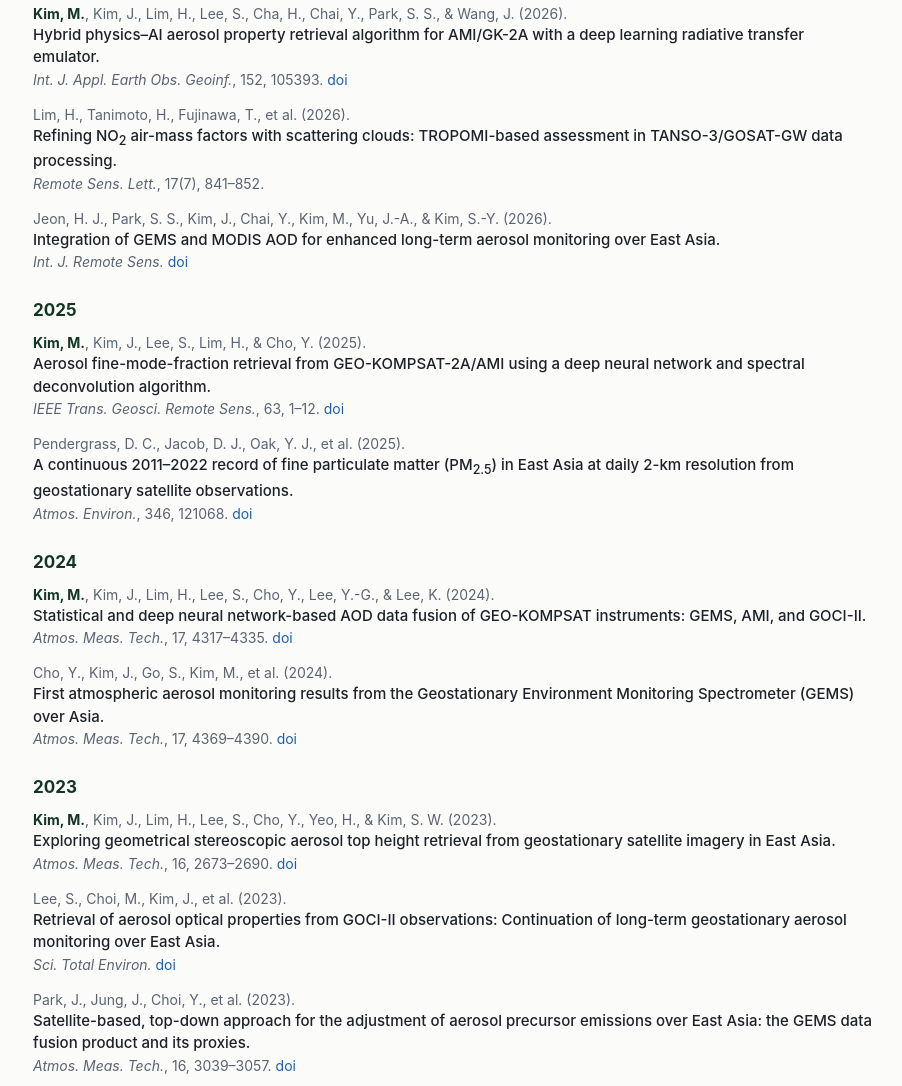
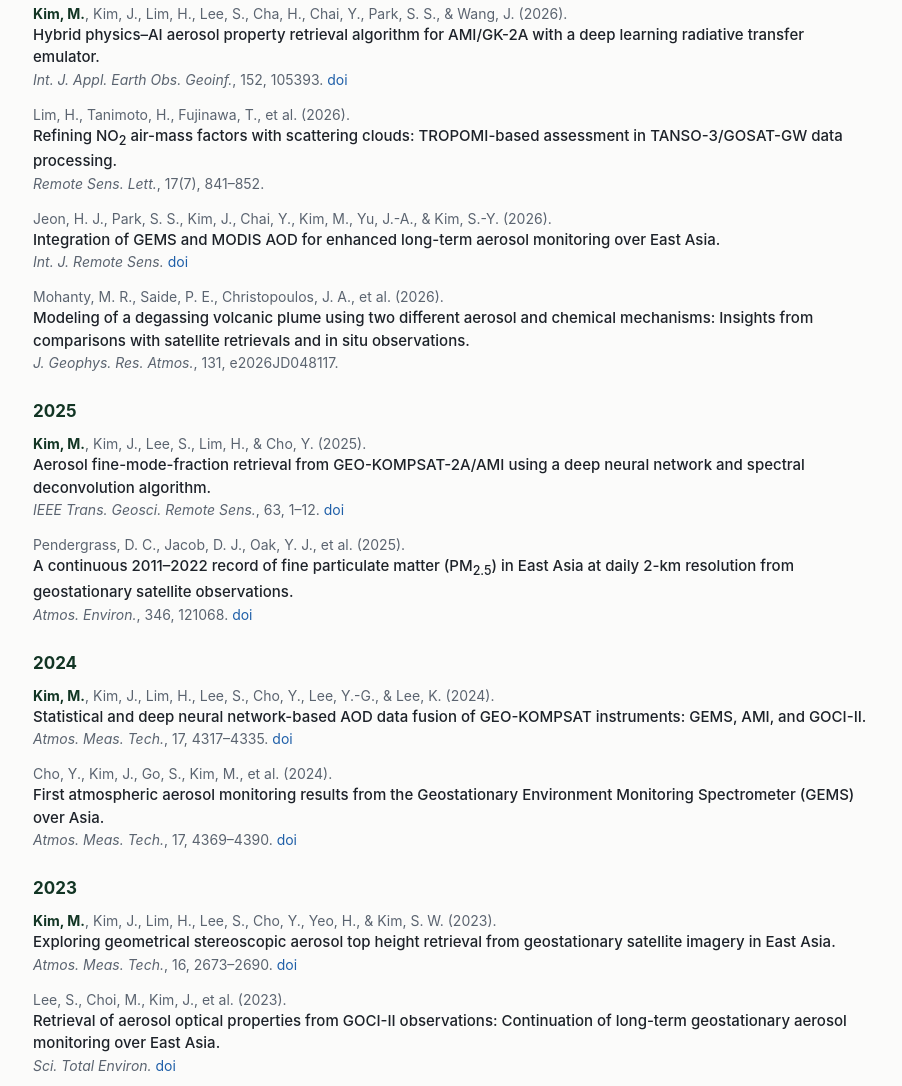
Before and after one commit to KIMminseok-github/KIMminseok-github.github.io, a plain HTML site: page index.html in a window 1280 px wide. Shown: the part 2556-3642 px from the top of the page, without its empty margins (187-1089 px from the left). Drawn offline with Linux system fonts and the light colour scheme.

Commit message:
Add Mohanty et al. (2026) JGR Atmospheres paper
Co-Authored-By: Claude Opus 5.5 <noreply@anthropic.com>

```diff
--- a/index.html
+++ b/index.html
@@ -159,6 +159,9 @@
         <li><span class="au">Jeon, H. J., Park, S. S., Kim, J., Chai, Y., Kim, M., Yu, J.-A., &amp; Kim, S.-Y. (2026).</span>
           <span class="ti">Integration of GEMS and MODIS AOD for enhanced long-term aerosol monitoring over East Asia.</span>
           <span class="jo"><i>Int. J. Remote Sens.</i> <a href="https://doi.org/10.1080/01431161.2026.2632162">doi</a></span></li>
+        <li><span class="au">Mohanty, M. R., Saide, P. E., Christopoulos, J. A., et al. (2026).</span>
+          <span class="ti">Modeling of a degassing volcanic plume using two different aerosol and chemical mechanisms: Insights from comparisons with satellite retrievals and in situ observations.</span>
+          <span class="jo"><i>J. Geophys. Res. Atmos.</i>, 131, e2026JD048117.</span></li>
       </ul>
 
       <h3>2025</h3>
```
